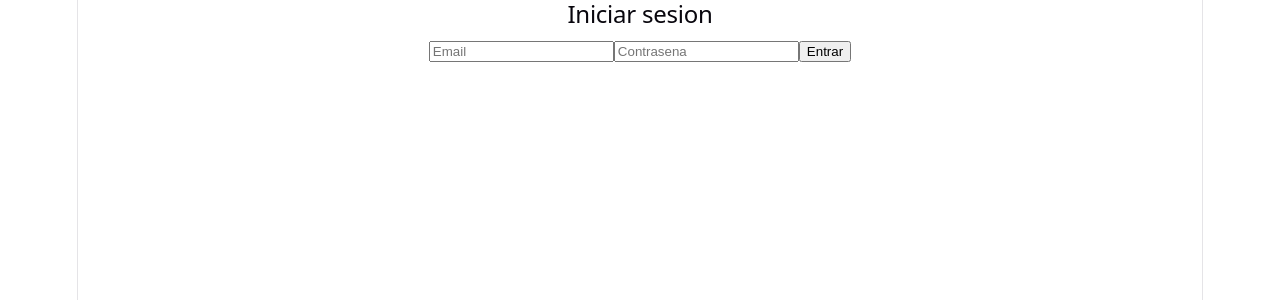
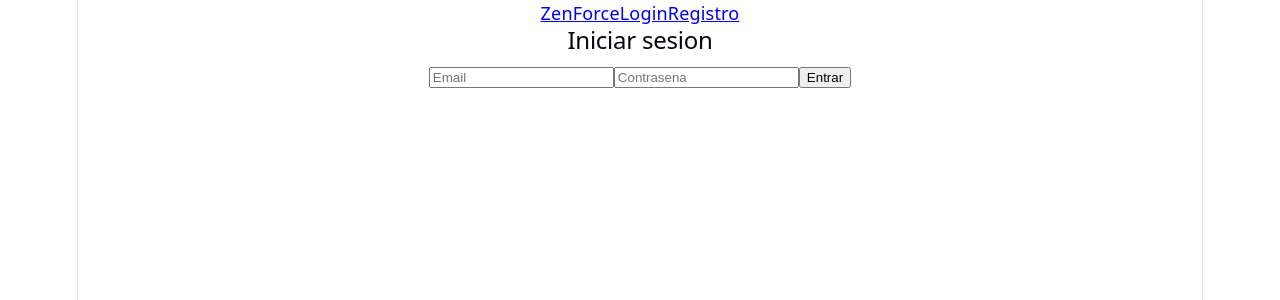
Before and after one commit to alegimlop/ZenForce, a React app in the folder frontend/: page /login in a window 1280 px wide. Shown: the top 300 px of the page. Built offline with nearby package versions, Linux system fonts and the light colour scheme; the HTML template or start-up script is replaced by a standard one.

Commit message:
navBar añadido

```diff
--- /dev/null
+++ b/frontend/src/components/navbar.jsx
@@ -0,0 +1,33 @@
+import { Link, useNavigate } from 'react-router-dom'
+
+function Navbar() {
+    const navigate = useNavigate()
+    const usuario = JSON.parse(localStorage.getItem('usuario'))
+
+    const handleLogout = () => {
+        localStorage.clear()
+        navigate('/login')
+    }
+
+    return (
+        <nav>
+            <Link to="/">ZenForce</Link>
+            {usuario ? (
+                <>
+                    <Link to="/clases">Clases</Link>
+                    <Link to="/foro">Foro</Link>
+                    <Link to="/perfil">Mi Perfil</Link>
+                    {usuario.rol === 'admin' && <Link to="/admin">Admin</Link>}
+                    <button onClick={handleLogout}>Cerrar sesion</button>
+                </>
+            ) : (
+                <>
+                    <Link to="/login">Login</Link>
+                    <Link to="/registro">Registro</Link>
+                </>
+            )}
+        </nav>
+    )
+}
+
+export default Navbar
--- a/frontend/src/routes/AppRoutes.jsx
+++ b/frontend/src/routes/AppRoutes.jsx
@@ -2,12 +2,14 @@ import { BrowserRouter, Routes, Route } from 'react-router-dom'
 import Login from '../pages/login'
 import Registro from '../pages/registro'
 import Perfil from '../pages/Perfil'
+import Navbar from '../components/navbar'
 
 
 
 function AppRoutes() {
     return (
         <BrowserRouter>
+        <Navbar/>
             <Routes>
                 <Route path="/login" element={<Login />} />
                 <Route path="/registro" element={<Registro />} />
```
